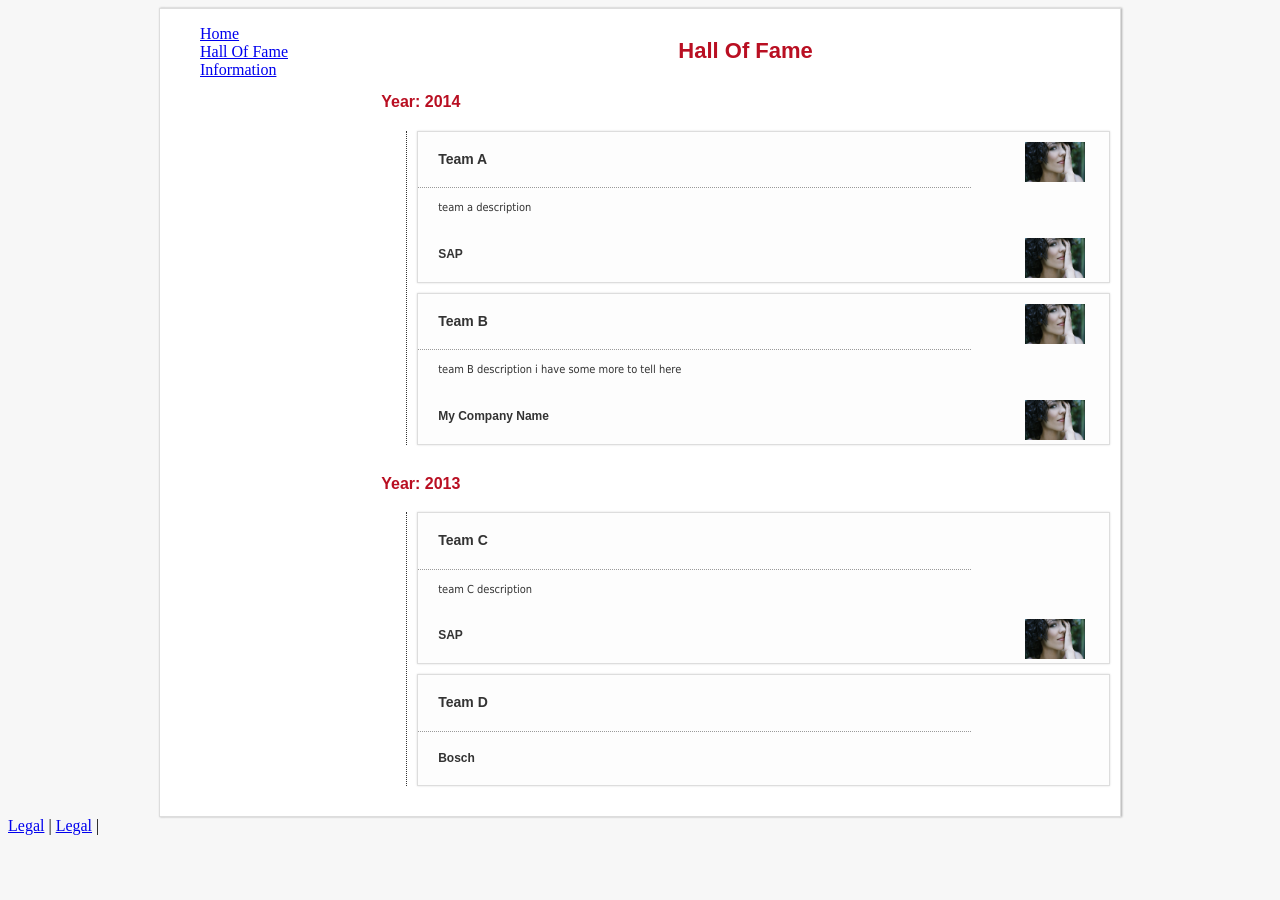
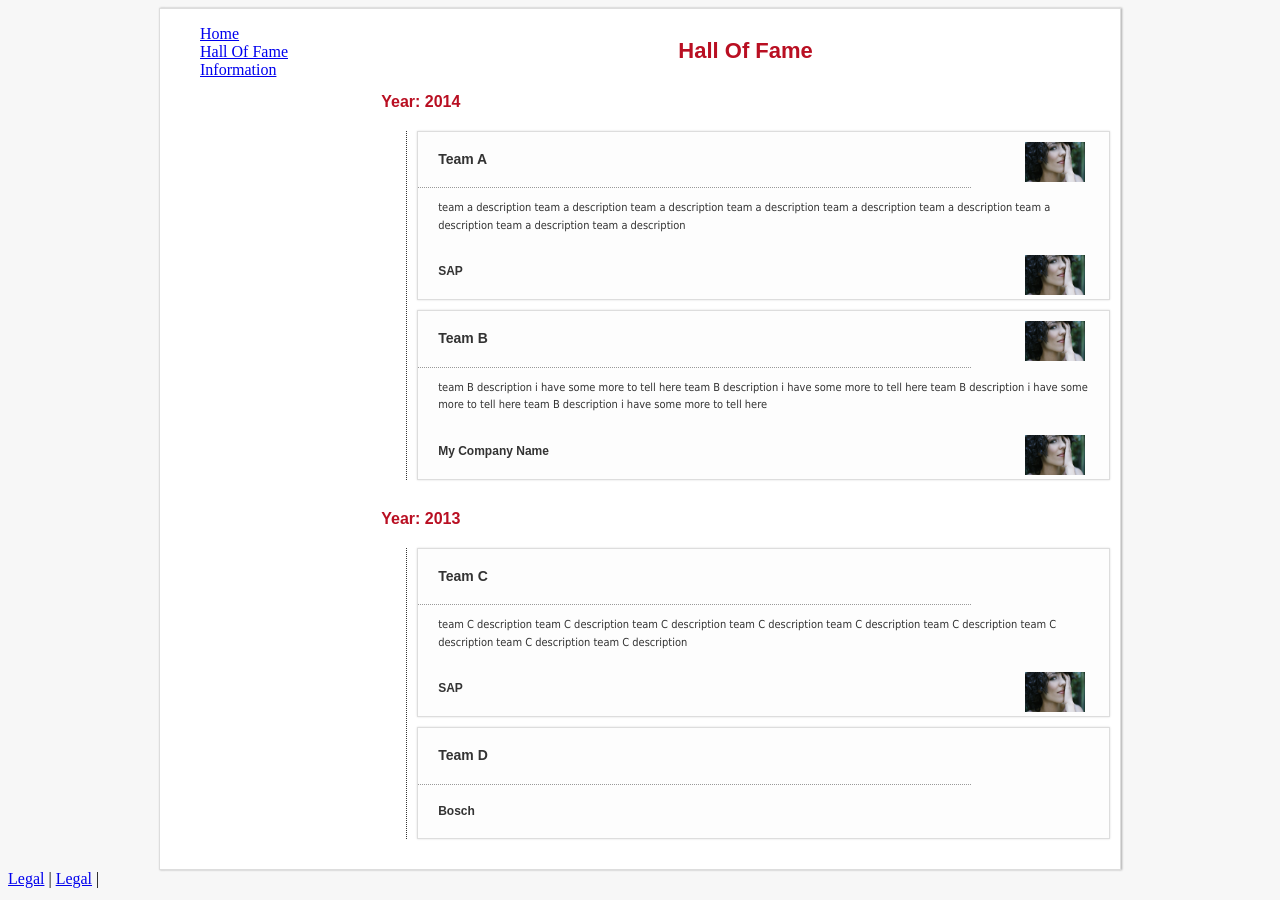
Before and after one commit to ankit09goyal/ankit09goyal.github.io, a Jekyll site: the page built from hof.html, in a window 1280 px wide. Built offline with Jekyll 4.4.1, drawn with Linux system fonts in a browser that asks for light colours.

Commit message:
Update hof.html

```diff
--- a/hof.html
+++ b/hof.html
@@ -4,13 +4,13 @@ projects:
  - year: 2014
    teams:
     - name: Team A
-      description: team a description
+      description: team a description team a description team a description team a description team a description team a description team a description team a description team a description
       logo: /projects/2012/TeamA/img/1.jpg
       link: projects/2012/TeamA/
       partnerIndustry: SAP
       partnerIndustryLogo: /projects/2012/TeamA/img/1.jpg
     - name: Team B
-      description: team B description i have some more to tell here
+      description: team B description i have some more to tell here team B description i have some more to tell here team B description i have some more to tell here team B description i have some more to tell here
       logo: /projects/2012/TeamA/img/1.jpg
       link: projects/2012/TeamA/
       partnerIndustry: My Company Name
@@ -18,7 +18,7 @@ projects:
  - year: 2013
    teams:
     - name: Team C
-      description: team C description
+      description: team C description team C description team C description team C description team C description team C description team C description team C description team C description
       logo:
       link:
       partnerIndustry: SAP
```
